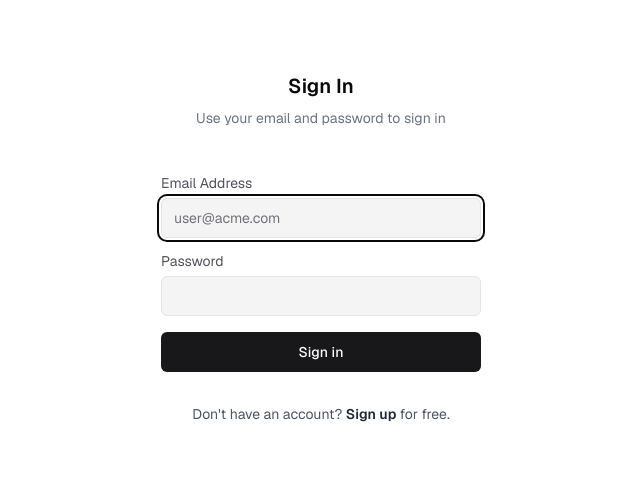
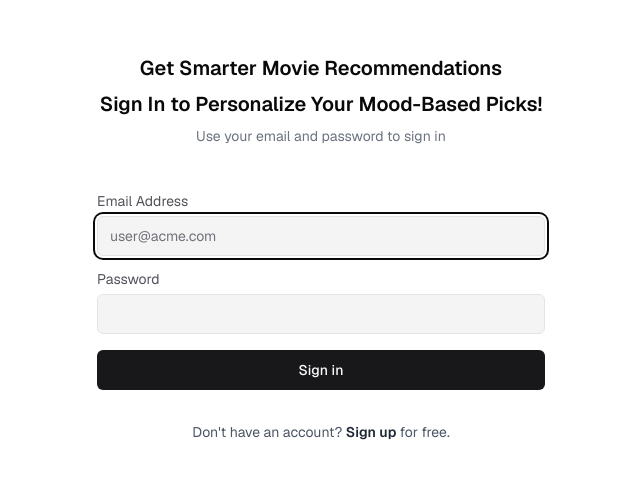
Before and after one commit to abanoubmesiha/vercel-movie-therapy, a Next.js app: page /login in a window 1280 px wide. Shown: the part 152-630 px from the top of the page, without its empty margins (319-959 px from the left). Built offline with nearby package versions, Linux system fonts and the light colour scheme.

Commit message:
feat: add login titles for SEO and increase width

```diff
--- a/app/(auth)/login/page.tsx
+++ b/app/(auth)/login/page.tsx
@@ -1,9 +1,9 @@
 'use client';
 
+import { toast } from '@/components/toast';
 import Link from 'next/link';
 import { useRouter } from 'next/navigation';
 import { useActionState, useEffect, useState } from 'react';
-import { toast } from '@/components/toast';
 
 import { AuthForm } from '@/components/auth-form';
 import { SubmitButton } from '@/components/submit-button';
@@ -47,9 +47,10 @@ export default function Page() {
 
   return (
     <div className="flex h-dvh w-screen items-start pt-12 md:pt-0 md:items-center justify-center bg-background">
-      <div className="w-full max-w-md overflow-hidden rounded-2xl flex flex-col gap-12">
+      <div className="w-full max-w-xl overflow-hidden rounded-2xl flex flex-col gap-12">
         <div className="flex flex-col items-center justify-center gap-2 px-4 text-center sm:px-16">
-          <h3 className="text-xl font-semibold dark:text-zinc-50">Sign In</h3>
+          <h1 className="text-xl font-semibold dark:text-zinc-50">Get Smarter Movie Recommendations</h1>
+          <h3 className="text-xl font-semibold dark:text-zinc-50">Sign In to Personalize Your Mood-Based Picks!</h3>
           <p className="text-sm text-gray-500 dark:text-zinc-400">
             Use your email and password to sign in
           </p>
```
